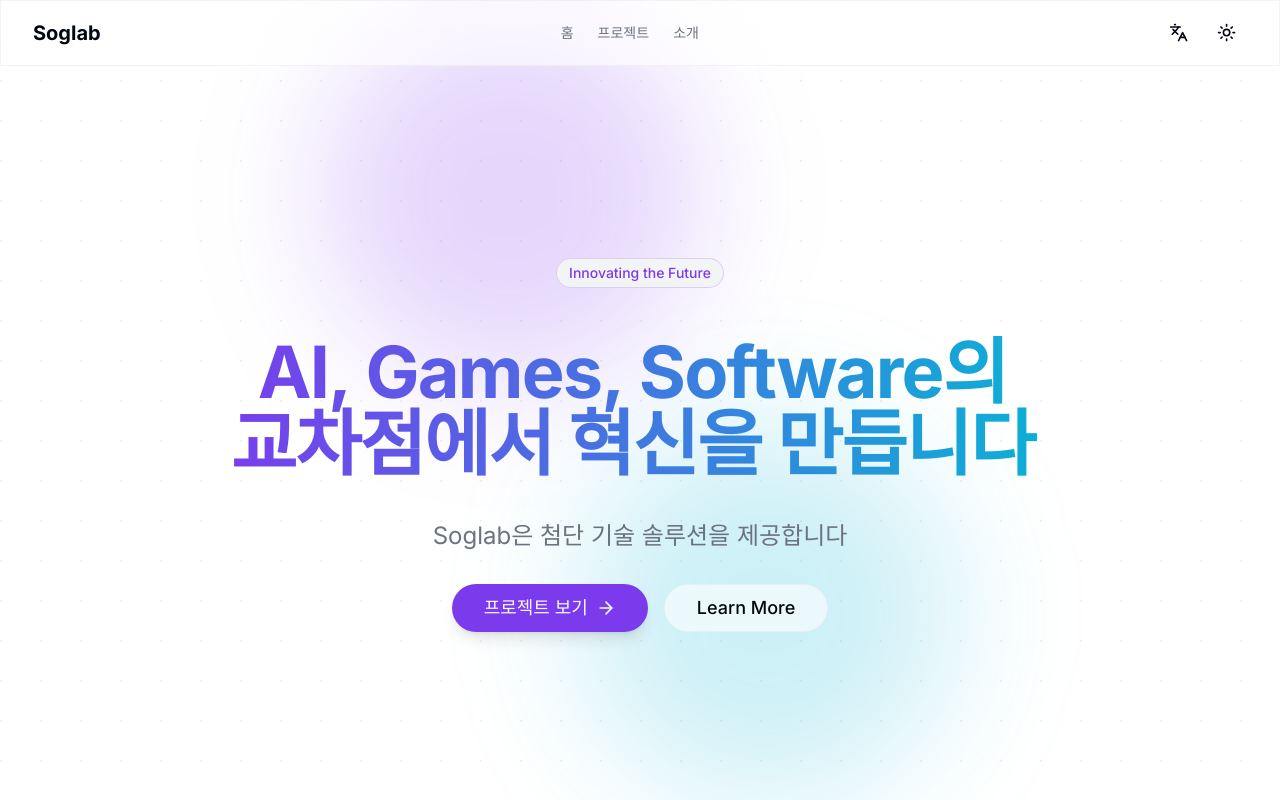
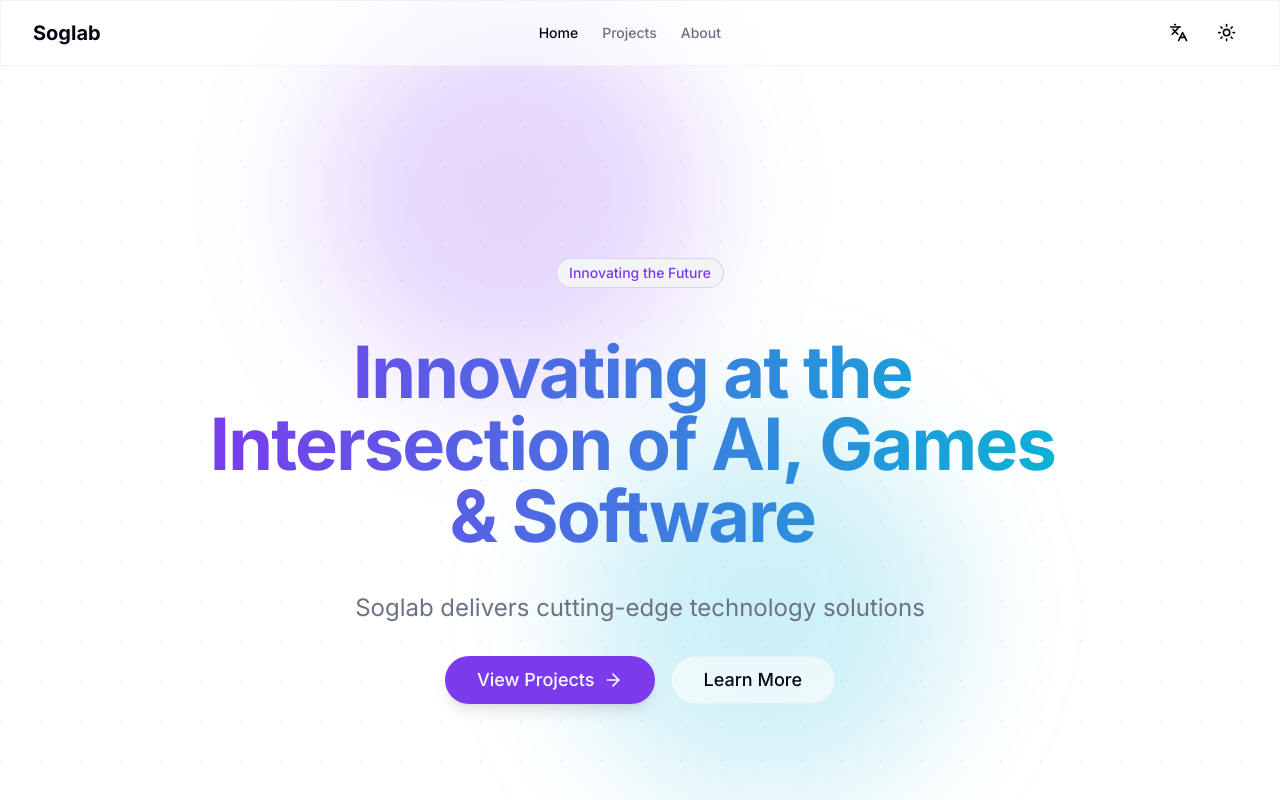
Before and after one commit to soglab-dev/soglab, a Next.js app: page /soglab/en in a window 1280 px wide. Shown: the top 800 px of the page. Built offline with nearby package versions, Linux system fonts and the light colour scheme.

Commit message:
fix(i18n): correct English menu links and static export config
Fixed header link generation logic, updated i18n config to use requestLocale, and added setRequestLocale to pages/layouts for static export compatibility.

```diff
--- a/app/[locale]/about/page.tsx
+++ b/app/[locale]/about/page.tsx
@@ -1,8 +1,10 @@
 import { useTranslations } from "next-intl";
+import { setRequestLocale } from "next-intl/server";
 import { Header } from "@/components/header";
 import { Footer } from "@/components/footer";
 
-export default function AboutPage() {
+export default function AboutPage({ params: { locale } }: { params: { locale: string } }) {
+  setRequestLocale(locale);
   const t = useTranslations("about");
 
   return (
--- a/app/[locale]/layout.tsx
+++ b/app/[locale]/layout.tsx
@@ -1,6 +1,6 @@
 import type { Metadata } from "next";
 import { NextIntlClientProvider } from "next-intl";
-import { getMessages } from "next-intl/server";
+import { getMessages, setRequestLocale } from "next-intl/server";
 import { notFound } from "next/navigation";
 import { locales } from "@/lib/i18n";
 // import { ThemeProvider } from "@/components/theme-provider"; // Removed redundant import
@@ -21,11 +21,12 @@
   children: React.ReactNode;
   params: { locale: string };
 }) {
+  setRequestLocale(locale);
   if (!locales.includes(locale as "ko" | "en")) {
     notFound();
   }
 
-  const messages = await getMessages();
+  const messages = await getMessages({ locale });
 
   return (
     <NextIntlClientProvider messages={messages}>
--- a/app/[locale]/page.tsx
+++ b/app/[locale]/page.tsx
@@ -1,4 +1,5 @@
 import { useTranslations } from "next-intl";
+import { setRequestLocale } from "next-intl/server";
 import { Header } from "@/components/header";
 import { Footer } from "@/components/footer";
 import { Button } from "@/components/ui/button";
@@ -9,7 +10,8 @@
 import { MagneticButton } from "@/components/ui/magnetic-button";
 import { TextReveal } from "@/components/ui/text-reveal";
 
-export default function HomePage() {
+export default function HomePage({ params: { locale } }: { params: { locale: string } }) {
+  setRequestLocale(locale);
   const t = useTranslations();
 
   return (
--- a/app/[locale]/projects/page.tsx
+++ b/app/[locale]/projects/page.tsx
@@ -1,10 +1,12 @@
 import { useTranslations } from "next-intl";
+import { setRequestLocale } from "next-intl/server";
 import { Header } from "@/components/header";
 import { Footer } from "@/components/footer";
 import { ProjectCard } from "@/components/project-card";
 import { projects } from "@/lib/projects";
 
-export default function ProjectsPage() {
+export default function ProjectsPage({ params: { locale } }: { params: { locale: string } }) {
+  setRequestLocale(locale);
   const t = useTranslations("projects");
 
   return (
--- a/components/header.tsx
+++ b/components/header.tsx
@@ -11,9 +11,9 @@
   const pathname = usePathname();
 
   const navItems = [
-    { href: "/ko", label: t("home") },
-    { href: "/ko/projects", label: t("projects") },
-    { href: "/ko/about", label: t("about") },
+    { href: "/", label: t("home") },
+    { href: "/projects", label: t("projects") },
+    { href: "/about", label: t("about") },
   ];
 
   return (
@@ -27,7 +27,10 @@
           {navItems.map((item) => {
             // Get the locale from current pathname
             const locale = pathname.split("/")[1] || "ko";
-            const localizedHref = `/${locale}${item.href.slice(2)}`;
+            // Construct localized href correctly
+            // If item.href is '/', result is simply `/${locale}`
+            // Otherwise it is `/${locale}${item.href}`
+            const localizedHref = item.href === "/" ? `/${locale}` : `/${locale}${item.href}`;
 
             return (
               <Link
--- a/lib/i18n.ts
+++ b/lib/i18n.ts
@@ -2,12 +2,17 @@
 
 const locales = ["ko", "en"] as const;
 
-export default getRequestConfig(async () => {
-  // For static export, we use default locale here
-  // The actual locale is handled by getStaticParams in the layout
+export default getRequestConfig(async ({ requestLocale }) => {
+  let locale = await requestLocale;
+
+  // Ensure that a valid locale is used
+  if (!locale || !locales.includes(locale as any)) {
+    locale = "ko";
+  }
+
   return {
-    locale: "ko",
-    messages: (await import(`../messages/ko.json`)).default,
+    locale,
+    messages: (await import(`../messages/${locale}.json`)).default,
   };
 });
 
```
Also changed, not shown: 1 other file (tests, documents, lock files or other folders).
